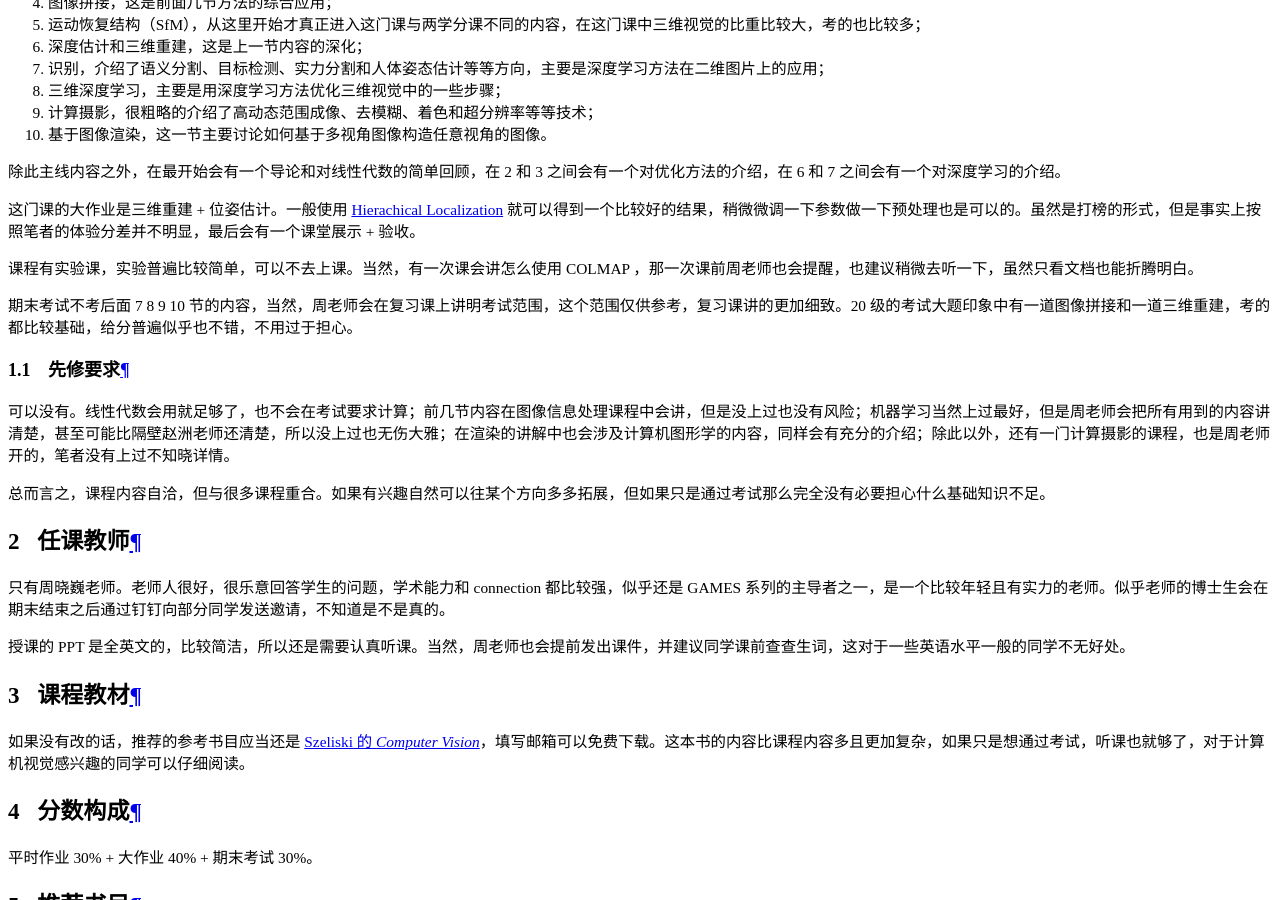
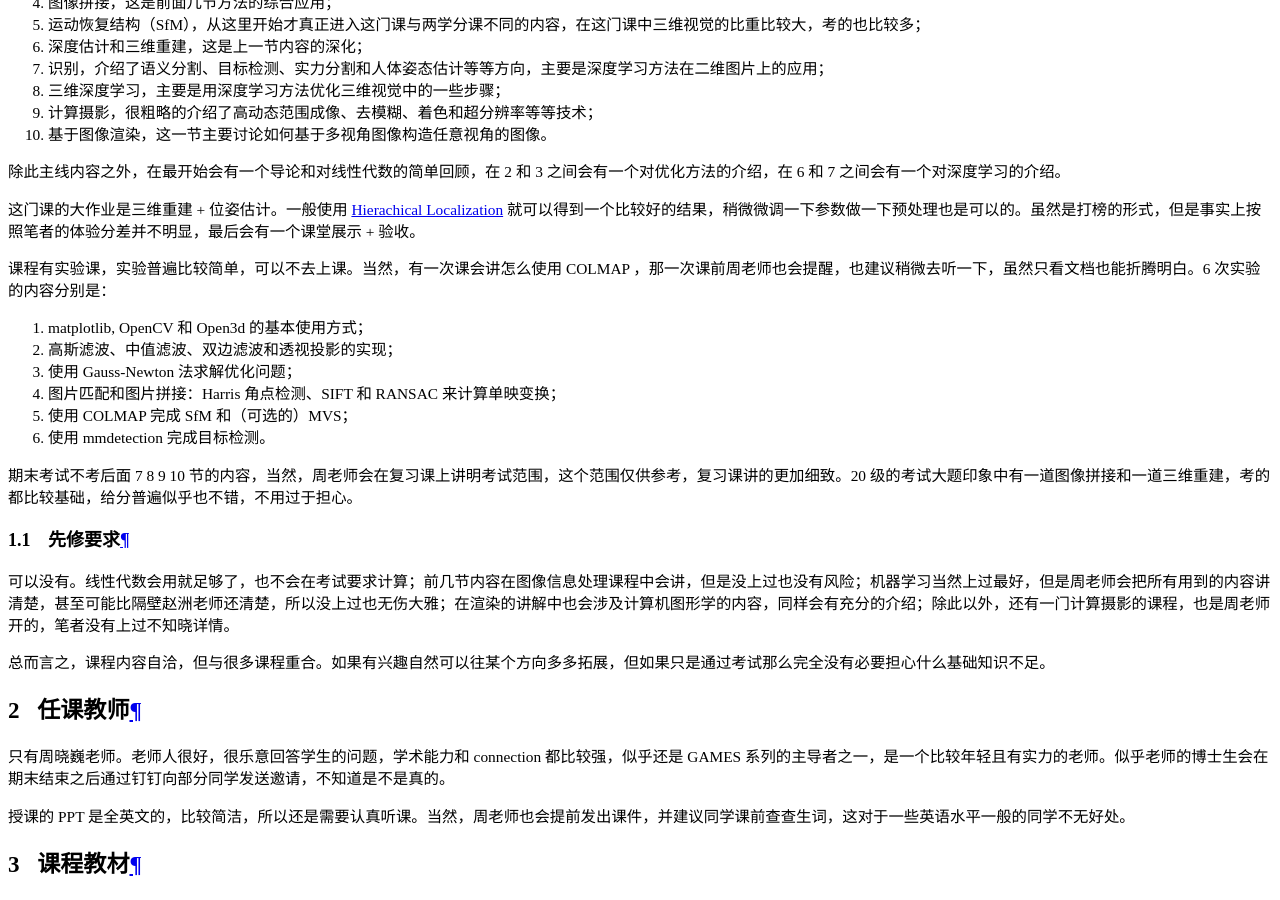
Before and after one commit to ZJU-Turing/TuringCourses, an MkDocs documentation site: the page built from docs/major_mandatory/computer_vision/index.md, in a window 1280 px wide and 900 px high, scrolled down 17475 px. Built offline with MkDocs 1.6.1 and Material for MkDocs 9.7.7, drawn with Linux system fonts in a browser that asks for light colours; comment, search, counter and statistics services are not loaded.

Commit message:
update lab contents

```diff
--- a/docs/major_mandatory/computer_vision/index.md
+++ b/docs/major_mandatory/computer_vision/index.md
@@ -26,7 +26,14 @@
 
 这门课的大作业是三维重建 + 位姿估计。一般使用 [Hierachical Localization](https://github.com/cvg/Hierarchical-Localization) 就可以得到一个比较好的结果，稍微微调一下参数做一下预处理也是可以的。虽然是打榜的形式，但是事实上按照笔者的体验分差并不明显，最后会有一个课堂展示 + 验收。
 
-课程有实验课，实验普遍比较简单，可以不去上课。当然，有一次课会讲怎么使用 COLMAP ，那一次课前周老师也会提醒，也建议稍微去听一下，虽然只看文档也能折腾明白。
+课程有实验课，实验普遍比较简单，可以不去上课。当然，有一次课会讲怎么使用 COLMAP ，那一次课前周老师也会提醒，也建议稍微去听一下，虽然只看文档也能折腾明白。6 次实验的内容分别是：
+
+1. matplotlib, OpenCV 和 Open3d 的基本使用方式；
+2. 高斯滤波、中值滤波、双边滤波和透视投影的实现；
+3. 使用 Gauss-Newton 法求解优化问题；
+4. 图片匹配和图片拼接：Harris 角点检测、SIFT 和 RANSAC 来计算单映变换；
+5. 使用 COLMAP 完成 SfM 和（可选的）MVS；
+6. 使用 mmdetection 完成目标检测。
 
 期末考试不考后面 7 8 9 10 节的内容，当然，周老师会在复习课上讲明考试范围，这个范围仅供参考，复习课讲的更加细致。20 级的考试大题印象中有一道图像拼接和一道三维重建，考的都比较基础，给分普遍似乎也不错，不用过于担心。
 
```
